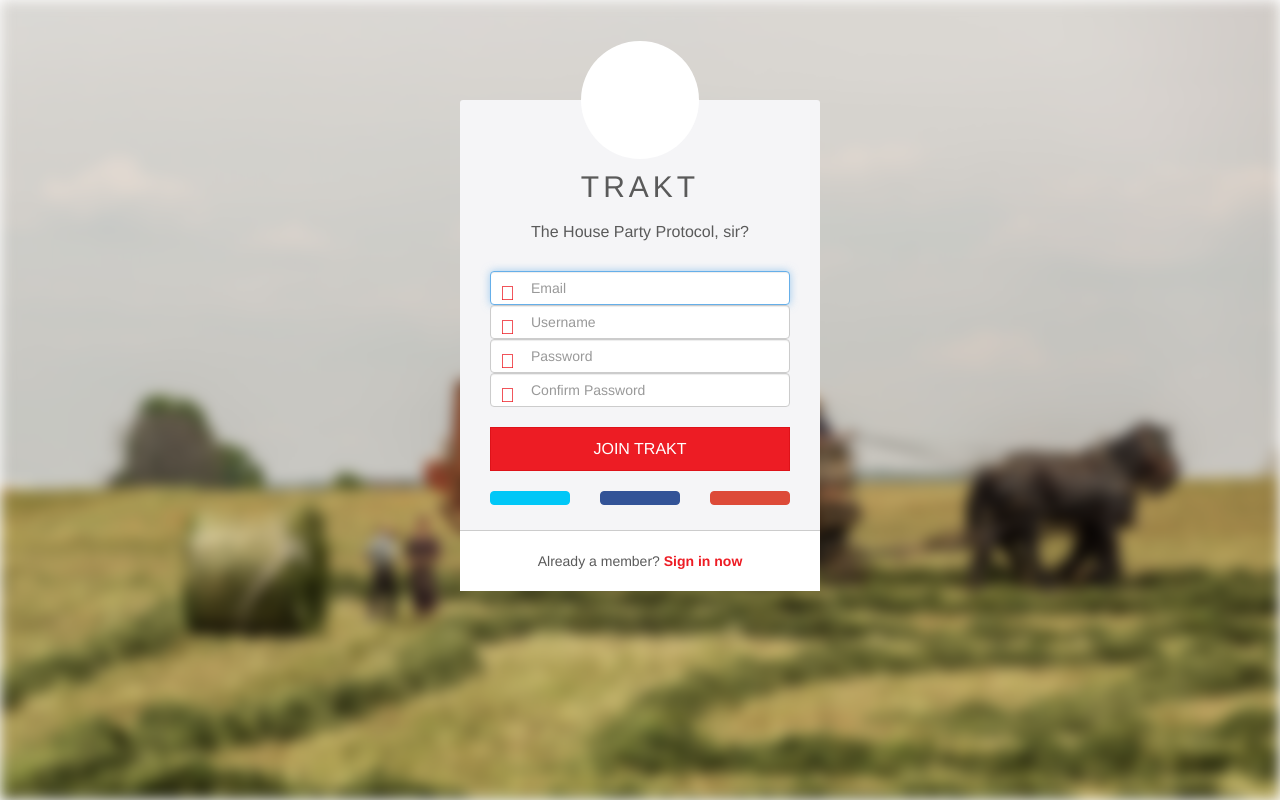
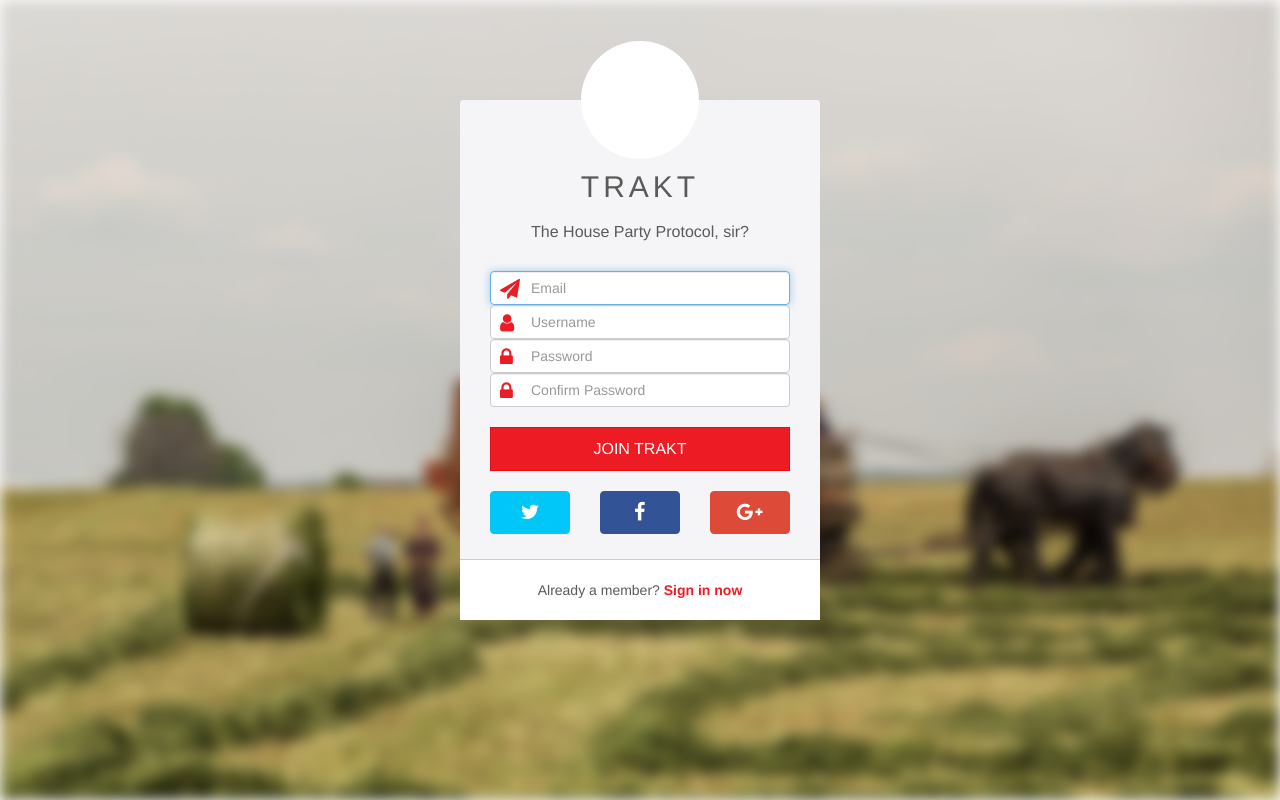
Before and after one commit to sunnry/iteamstudio, a Django app: page /register/ in a window 1280 px wide. Run offline with Django 3.2, Linux system fonts and the light colour scheme; some libraries are stand-ins or nearby versions.

Commit message:
use font awesome to show twitter,facebook and google plus logo and mail user password icon, but i only include font-awesome css into header, if the network is not good , i need to place awesome font into local storage

```diff
--- a/static/register/register.css
+++ b/static/register/register.css
@@ -92,29 +92,7 @@
  font-size:20px;
  position:absolute;
  left:10px;
- top:12px;
-}
-
-.trakt-icon-mail,.trakt-icon-user,.trakt-icon-lock {
-  font-style:normal;
-  font-weight:normal;
-  font-variant:normal;
-  text-transform:none;
-  text-rendering:auto;
-  line-height:1;
-  vertical-align:middle;
-}
-
-.trakt-icon-mail:before{
-  content:"\e60f";
-}
-
-.trakt-icon-user:before{
-  content:"\e60a";
-}
-
-.trakt-icon-lock:before{
-  content:"\e60e";
+ top:8px;
 }
 
 #auth-form-wrapper .btn-primary{
--- a/templates/register/register_form.html
+++ b/templates/register/register_form.html
@@ -18,7 +18,7 @@
           <h2 class="quote">The House Party Protocol, sir?</h2>
           <div class="form-inputs with-icons">
              <div class="with-icon">
-               <div class="icon trakt-icon-mail">
+               <div class="icon fa fa-paper-plane">
                </div>
                <div class="control-group email required user_email">
                    <div class="controls">
@@ -27,7 +27,7 @@
                </div>
              </div>
             <div class="with-icon">
-               <div class="icon trakt-icon-user">
+               <div class="icon fa fa-user">
                </div>
                <div class="control-group string required user_username">
                   <div class="controls">
@@ -36,7 +36,7 @@
                </div>
             </div>
             <div class="with-icon">
-               <div class="icon trakt-icon-lock">
+               <div class="icon fa fa-lock">
                </div>
                <div class="control-group password required user_password">
                     <div class="controls">
@@ -45,7 +45,7 @@
                </div>
             </div>
             <div class="with-icon">
-               <div class="icon trakt-icon-lock">
+               <div class="icon fa fa-lock">
                </div>
                <div class="control-group password required user_password_confirmation">
                   <div class="controls">
--- a/templates/register/register_header.html
+++ b/templates/register/register_header.html
@@ -1,4 +1,5 @@
 {% block register_header %}
 {% load staticfiles %}
+<link rel="stylesheet" href="https://maxcdn.bootstrapcdn.com/font-awesome/4.5.0/css/font-awesome.min.css">
 <link href="{% static 'register/register.css' %}" rel="stylesheet">
 {% endblock %}
```
